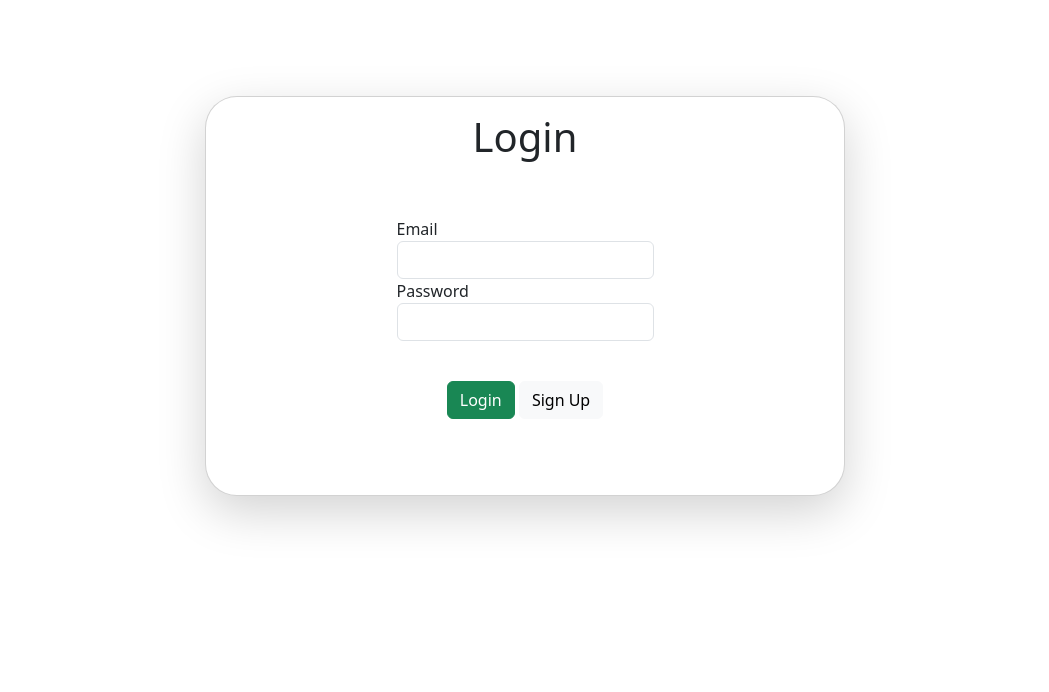
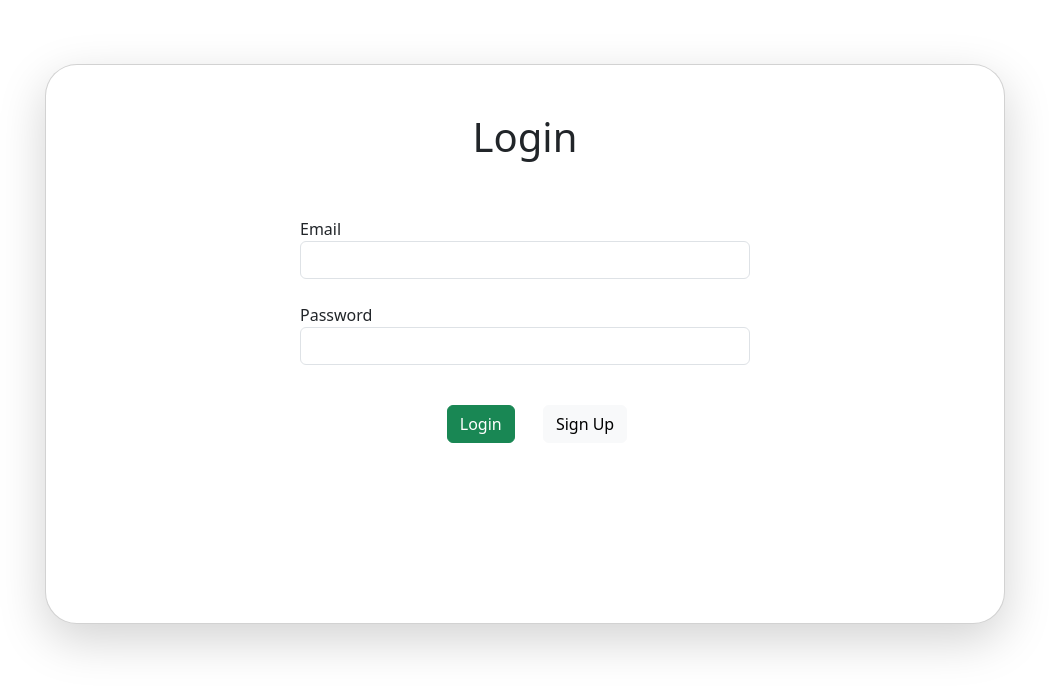
Before and after one commit to desang1100/ARIMA-MODEL, a Flask app: page / in a window 1280 px wide. Shown: the part 57-749 px from the top of the page, without its empty margins (115-1164 px from the left). Run offline with Flask 3, Linux system fonts and the light colour scheme; parts of the project's set-up code (start-up, migrations or seed data) failed here and were passed over; some libraries are stand-ins or nearby versions.

Commit message:
login signup design update

```diff
--- a/templates/login.html
+++ b/templates/login.html
@@ -1,21 +1,21 @@
 {% extends 'layouts/base.html' %}
 
 {% block content %}
-<div class="container d-flex justify-content-center align-content-center pt-0 mt-5">
-  <div class="card shadow-lg m-5 rounded hoverable rounded-5" style="width: 40rem; height: 25rem;">
-        <h1 class=" d-flex justify-content-center mt-3">Login</h1>
-          <div class="d-flex justify-content-center mt-5">
+<div class="container d-flex justify-content-center align-content-center pt-0 mt-3">
+  <div class="card shadow-lg m-5 rounded hoverable rounded-5" style="width: 60rem; height: 35rem;">
+        <h1 class=" d-flex justify-content-center mt-5">Login</h1>
+          <div class=" container-fluid d-flex justify-content-center mt-5">
             <form action="" method="post">
-              <div class="form-group">
+              <div class="form-group" style="width: 450px;">
                 <label for="email">Email</label>
                 <input type="email" class="form-control" name="email">
               </div>
-              <div class="form-group">
+              <div class="form-group mt-4">
                 <label for="password">Password</label>
                 <input type="password" class="form-control" name="password">
               </div><br>
               <div class="d-flex justify-content-center mt-3">
-                <button type="submit" class="btn btn-success">Login</button>&nbsp;<a href="/sign" class="btn btn-light">Sign Up</a>
+                <button type="submit" class="btn btn-success mx-4">Login</button>&nbsp;<a href="/sign" class="btn btn-light">Sign Up</a>
               </div>
             </form>
           </div>
--- a/templates/signup.html
+++ b/templates/signup.html
@@ -2,13 +2,13 @@
 
 {% block content %}
 
-<div class="container d-flex justify-content-center align-content-center pt-0 mt-5">
+<div class="container d-flex justify-content-center align-content-center pt-0 mt-0">
   <div class="card shadow-lg m-5 rounded hoverable rounded-5" style="width: 40rem; height: auto; ">
       <h1 class=" d-flex justify-content-center mt-3">Sign Up</h1>
       <div class="d-flex justify-content-center mt-5">
         <form action="/signup" method="post">
         <!---------------------FIRSTNAME-------------------------------------->
-          <div class="form-group">
+          <div class="form-group " style="width: 400px;">
             <label for="fname">Firstname</label><br>
             <input type="text" class="form-control" name="fname" required><br>
           </div>
```
